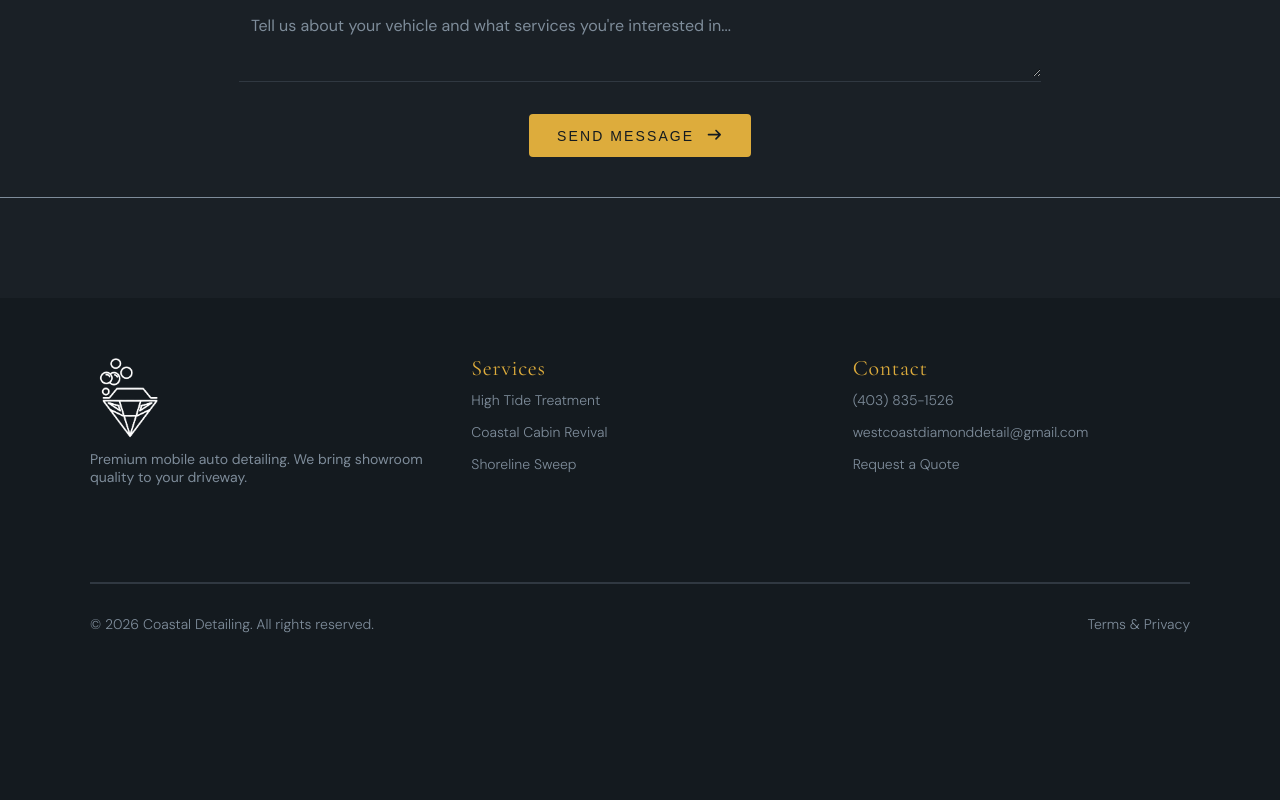
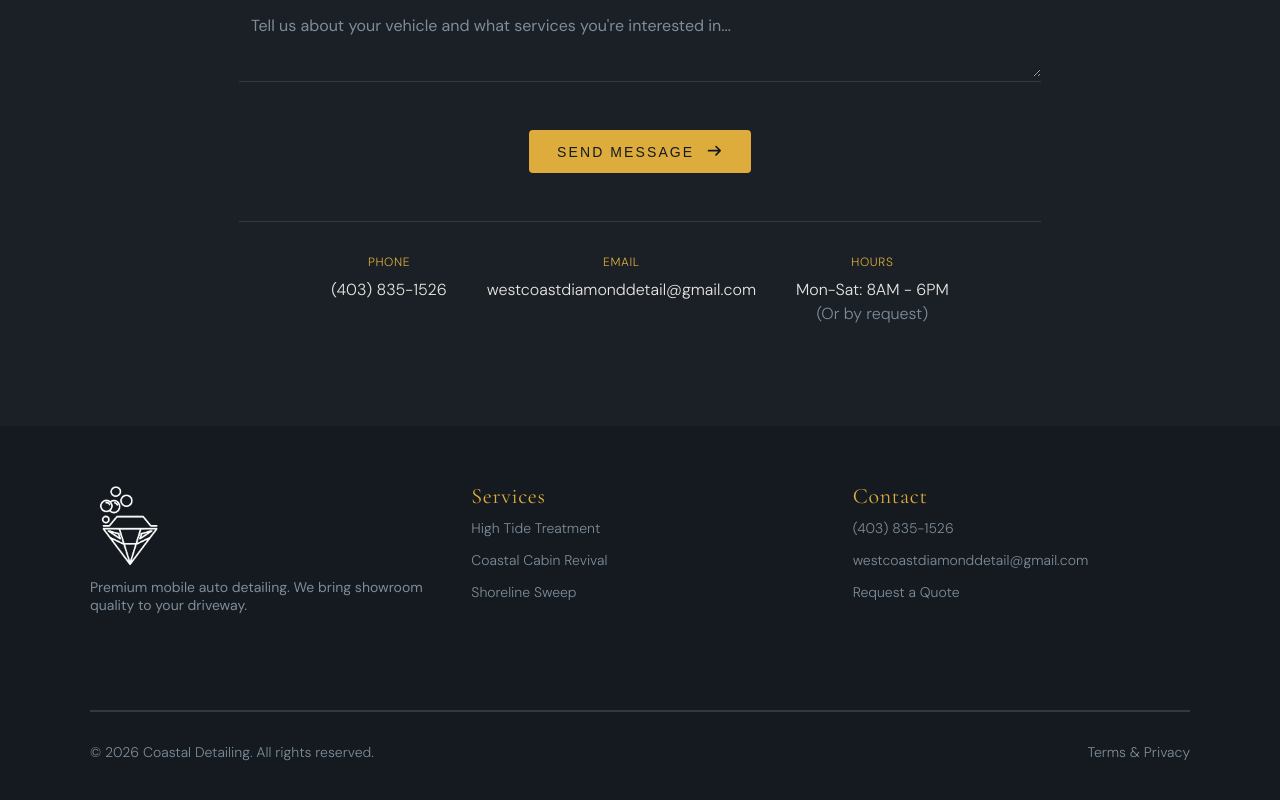
Before and after one commit to gawlster/wcdd, a Next.js app: page / in a window 1280 px wide. Shown: the part 4316-5116 px from the top of the page. Before the commit the page ends 5008 px from the top, so only its background shows below. Built offline with nearby package versions, Linux system fonts and the light colour scheme.

Commit message:
Contact section small updates

```diff
--- a/src/sections/ContactSection.tsx
+++ b/src/sections/ContactSection.tsx
@@ -278,6 +278,11 @@ export function ContactSection() {
                         </div>
                     </div>
                 )}
+                <div
+                    style={{
+                        marginBlock: "16px",
+                    }}
+                >
                     <Button
                         text="SEND MESSAGE"
                         rightIcon={<FontAwesomeIcon icon={faArrowRight} />}
@@ -289,9 +294,128 @@ export function ContactSection() {
                     style={{
                         width: "100%",
                         height: "1px",
-                    backgroundColor: "var(--color-faded-text)",
+                        background: "var(--color-more-faded-text)",
                     }}
                 />
+                <div
+                    style={{
+                        display: "flex",
+                        justifyContent: "center",
+                        alignItems: "start",
+                        gap: "40px",
+                    }}
+                >
+                    <div
+                        style={{
+                            display: "flex",
+                            flexDirection: "column",
+                            gap: "8px",
+                            justifyContent: "center",
+                            alignItems: "center",
+                        }}
+                    >
+                        <div
+                            style={{
+                                color: "var(--color-brand-orange)",
+                                fontSize: "12px",
+                                lineHeight: "16px",
+                                letterSpacing: "0.6px",
+                                fontWeight: 300,
+                            }}
+                        >
+                            PHONE
+                        </div>
+                        <div
+                            style={{
+                                fontSize: "16px",
+                                lineHeight: "24px",
+                                fontWeight: 300,
+                            }}
+                        >
+                            (403) 835-1526
+                        </div>
+                    </div>
+                    <div
+                        style={{
+                            display: "flex",
+                            flexDirection: "column",
+                            gap: "8px",
+                            justifyContent: "center",
+                            alignItems: "center",
+                        }}
+                    >
+                        <div
+                            style={{
+                                color: "var(--color-brand-orange)",
+                                fontSize: "12px",
+                                lineHeight: "16px",
+                                letterSpacing: "0.6px",
+                                fontWeight: 300,
+                            }}
+                        >
+                            EMAIL
+                        </div>
+                        <div
+                            style={{
+                                fontSize: "16px",
+                                lineHeight: "24px",
+                                fontWeight: 300,
+                            }}
+                        >
+                            westcoastdiamonddetail@gmail.com
+                        </div>
+                    </div>
+                    <div
+                        style={{
+                            display: "flex",
+                            flexDirection: "column",
+                            gap: "8px",
+                            justifyContent: "center",
+                            alignItems: "center",
+                        }}
+                    >
+                        <div
+                            style={{
+                                color: "var(--color-brand-orange)",
+                                fontSize: "12px",
+                                lineHeight: "16px",
+                                letterSpacing: "0.6px",
+                                fontWeight: 300,
+                            }}
+                        >
+                            HOURS
+                        </div>
+                        <div
+                            style={{
+                                display: "flex",
+                                flexDirection: "column",
+                                justifyContent: "center",
+                                alignItems: "center",
+                            }}
+                        >
+                            <div
+                                style={{
+                                    fontSize: "16px",
+                                    lineHeight: "24px",
+                                    fontWeight: 300,
+                                }}
+                            >
+                                Mon-Sat: 8AM - 6PM
+                            </div>
+                            <div
+                                style={{
+                                    fontSize: "16px",
+                                    lineHeight: "24px",
+                                    fontWeight: 300,
+                                    color: "var(--color-faded-text)",
+                                }}
+                            >
+                                (Or by request)
+                            </div>
+                        </div>
+                    </div>
+                </div>
+            </div>
         </div>
     )
 }
```
Lines whose indentation alone changed are shown as unchanged.
